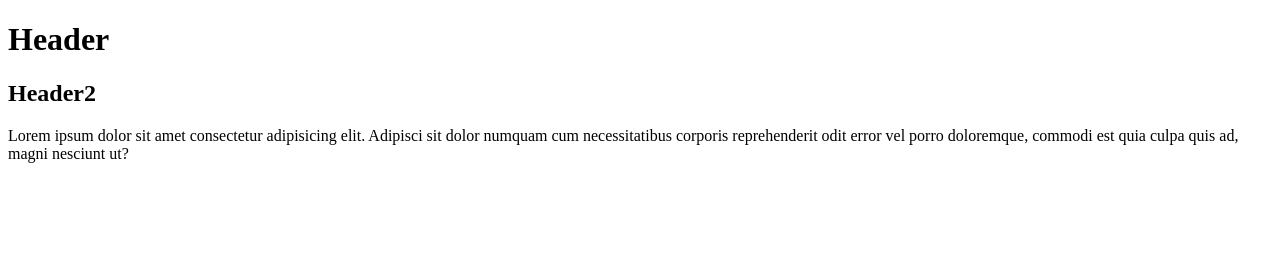
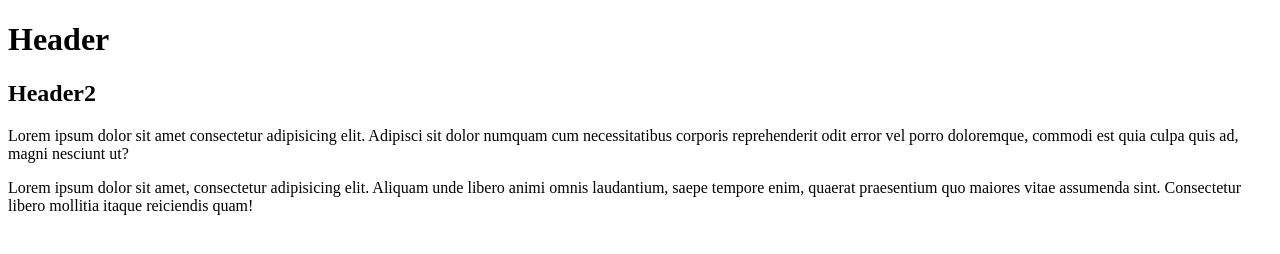
Before and after one commit to PolinaSmir/git-intro, a plain HTML site: page index.html in a window 1280 px wide. Drawn offline with Linux system fonts and the light colour scheme.

Commit message:
Add footer

```diff
--- a/index.html
+++ b/index.html
@@ -9,5 +9,8 @@
     <h1>Header</h1>
     <h2>Header2</h2>
     <p>Lorem ipsum dolor sit amet consectetur adipisicing elit. Adipisci sit dolor numquam cum necessitatibus corporis reprehenderit odit error vel porro doloremque, commodi est quia culpa quis ad, magni nesciunt ut?</p>
+    <footer>
+        Lorem ipsum dolor sit amet, consectetur adipisicing elit. Aliquam unde libero animi omnis laudantium, saepe tempore enim, quaerat praesentium quo maiores vitae assumenda sint. Consectetur libero mollitia itaque reiciendis quam!
+    </footer>
 </body>
 </html>
```
